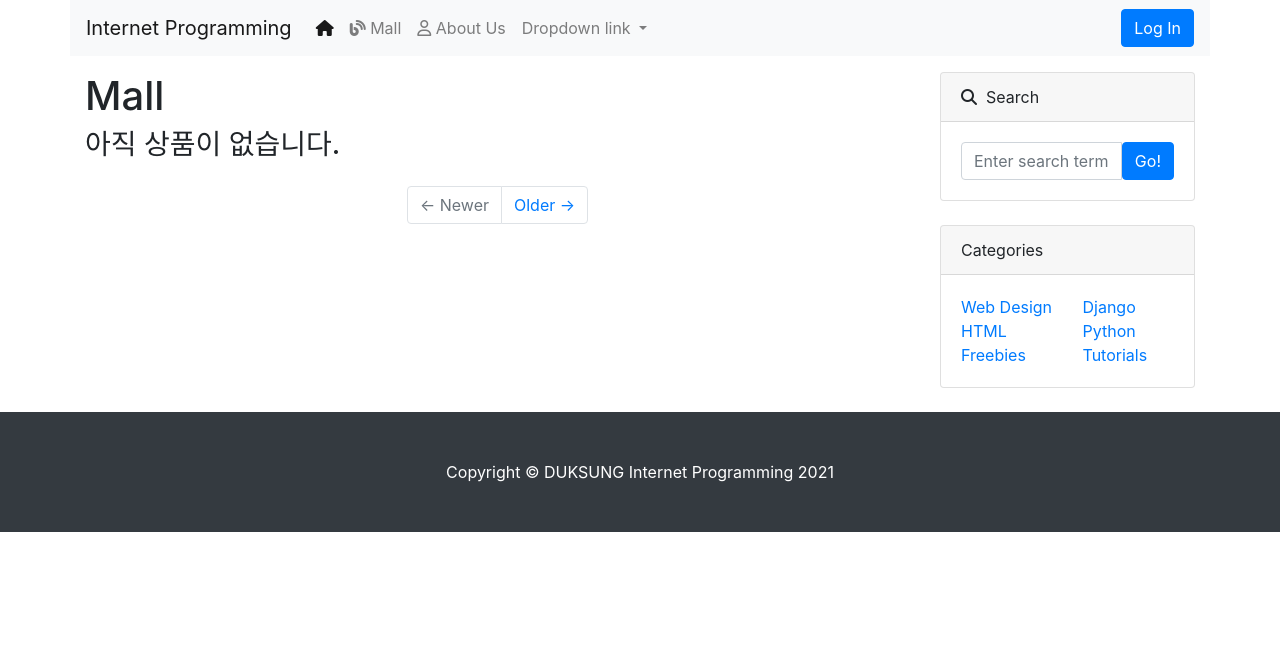
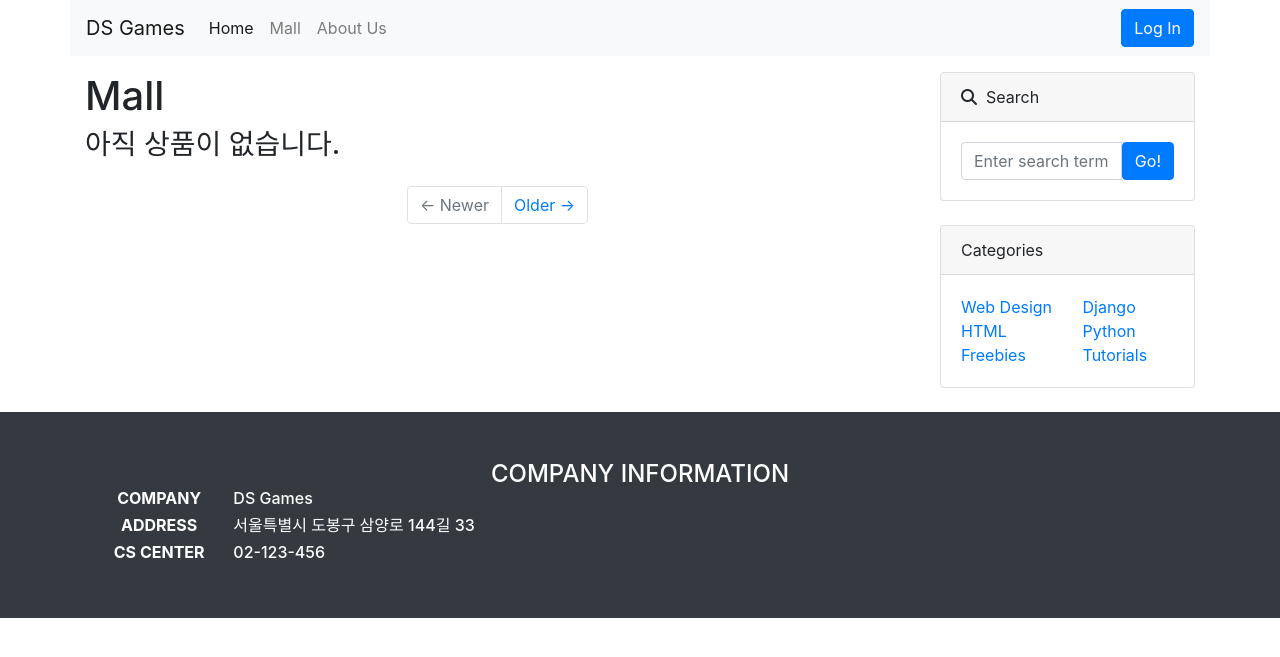
Before and after one commit to jayy118/ip_project, a Django app: page /mall/ in a window 1280 px wide. Shown: the top 657 px of the page. Run offline with Django 3.2, Linux system fonts and the light colour scheme; data that the repository does not hold is empty; some libraries are stand-ins or nearby versions.

Commit message:
내비게이션 바와 푸터 모듈화하기

```diff
--- a/mall/templates/mall/base.html
+++ b/mall/templates/mall/base.html
@@ -5,71 +5,10 @@
     <title>{% block head_title %}Mall{% endblock %}</title>
     <link href="{% static 'mall/bootstrap/bootstrap.min.css' %}" rel="stylesheet" type="text/css" media="screen">
     <script src="https://kit.fontawesome.com/6b90979e00.js" crossorigin="anonymous"></script>
-    </script>
 </head>
 <body>
- <nav class="navbar navbar-expand-lg navbar-light bg-light container">
-        <a class="navbar-brand" href="#">Internet Programming</a>
-        <button class="navbar-toggler" type="button" data-toggle="collapse" data-target="#navbarNavDropdown" aria-controls="navbarNavDropdown" aria-expanded="false" aria-label="Toggle navigation">
-          <span class="navbar-toggler-icon"></span>
-        </button>
-        <div class="collapse navbar-collapse" id="navbarNavDropdown">
-          <ul class="navbar-nav">
-            <li class="nav-item active">
-              <a class="nav-link" href="./index.html"><i class="fas fa-home"></i><span class="sr-only">(current)</span></a>
-            </li>
-            <li class="nav-item">
-              <a class="nav-link" href="./product_list.html"><i class="fas fa-blog"></i> Mall</a>
-            </li>
-            <li class="nav-item">
-              <a class="nav-link" href="./about_us.html"><i class="far fa-user"></i> About Us</a>
-            </li>
-            <li class="nav-item dropdown">
-              <a class="nav-link dropdown-toggle" href="#" id="navbarDropdownMenuLink" role="button" data-toggle="dropdown" aria-haspopup="true" aria-expanded="false">
-                Dropdown link
-              </a>
-              <div class="dropdown-menu" aria-labelledby="navbarDropdownMenuLink">
-                <a class="dropdown-item" href="#">Action</a>
-                <a class="dropdown-item" href="#">Another action</a>
-                <a class="dropdown-item" href="#">Something else here</a>
-              </div>
-            </li>
-          </ul>
-          <ul class="navbar-nav ml-auto">
-            <li class="nav-item">
-              <button type="button" class="btn btn-primary" data-toggle="modal" data-target="#loginModal">
-                Log In
-              </button>
-            </li>
-          </ul>
-        </div>
-      </nav>
-      <div class="modal fade" id="loginModal" tabindex="-1" aria-labelledby="loginModalLabel" aria-hidden="true">
-        <div class="modal-dialog">
-          <div class="modal-content">
-            <div class="modal-header">
-              <h5 class="modal-title" id="loginModalLabel"><i class="fas fa-sign-in-alt"></i> &nbsp;&nbsp;Log In</h5>
-              <button type="button" class="close" data-dismiss="modal" aria-label="Close">
-                <span aria-hidden="true">&times;</span>
-              </button>
-            </div>
-            <div class="modal-body">
-              <div class="row">
-                <div class="col-md-6">
-                  <button type="button" class="btn btn-outline-dark btn-block btn-sm"><i class="fab fa-google"></i> &nbsp;&nbsp;Log in with Google</button>
-                  <button type="button" class="btn btn-outline-dark btn-block btn-sm"><i class="far fa-envelope"></i> &nbsp;&nbsp;Log in with E-mail</button>
-                </div>
-                <div class="col-md-6">
-                  <button type="button" class="btn btn-outline-dark btn-block btn-sm"><i class="far fa-envelope"></i> &nbsp;&nbsp;Sign Up with E-mail</button>
-                </div>
-              </div>
-            </div>
-            <div class="modal-footer">
-              <button type="button" class="btn btn-secondary" data-dismiss="modal">Close</button>
-            </div>
-          </div>
-        </div>
-      </div>
+
+{% include 'mall/navbar.html' %}
 
   <div class="container mt-3">
     <div class="row">
@@ -117,9 +56,7 @@
   </div>
 
   <!-- Footer-->
-  <footer class="py-5 bg-dark">
-    <div class="container"><p class="m-0 text-center text-white">Copyright &copy; DUKSUNG Internet Programming 2021</p></div>
-  </footer>
+  {% include 'mall/footer.html' %}
 
 <script src="https://code.jquery.com/jquery-3.5.1.slim.min.js" integrity="sha384-DfXdz2htPH0lsSSs5nCTpuj/zy4C+OGpamoFVy38MVBnE+IbbVYUew+OrCXaRkfj" crossorigin="anonymous"></script>
 <script src="https://cdn.jsdelivr.net/npm/popper.js@1.16.1/dist/umd/popper.min.js" integrity="sha384-9/reFTGAW83EW2RDu2S0VKaIzap3H66lZH81PoYlFhbGU+6BZp6G7niu735Sk7lN" crossorigin="anonymous"></script>
--- /dev/null
+++ b/mall/templates/mall/footer.html
@@ -0,0 +1,25 @@
+<footer class="py-5 bg-dark">
+    <div class="container">
+      <p class="m-0 h4 text-center text-white">COMPANY INFORMATION</p>
+
+      <p class="m-0 text-center text-white"></p>
+        <div class="row text-center">
+        <div class="col-5 align-self-center">
+            <dl class="row m-0 h6 text-center text-white">
+                <dt class="col-4">COMPANY</dt>
+                <dd class>DS Games</dd>
+            </dl>
+            <dl class="row m-0 h6 text-center text-white">
+                <dt class="col-4">ADDRESS</dt>
+                <dd class>서울특별시 도봉구 삼양로 144길 33</dd>
+            </dl>
+            <dl class="row m-0 h6 text-center text-white">
+                <dt class="col-4">CS CENTER</dt>
+                <dd class>02-123-456</dd>
+            </dl>
+        </div>
+        </div>
+    </div>
+
+
+</footer>
--- /dev/null
+++ b/mall/templates/mall/navbar.html
@@ -0,0 +1,63 @@
+<!DOCTYPE html>
+<html>
+{% load static %}
+<head>
+  <title>{% block head_title %}Mall{% endblock %}</title>
+  <link href="{% static 'mall/bootstrap/bootstrap.min.css' %}" rel="stylesheet" type="text/css" media="screen">
+  <script src="https://kit.fontawesome.com/6b90979e00.js" crossorigin="anonymous"></script>
+</head>
+<body>
+ <nav class="navbar navbar-expand-lg navbar-light bg-light container">
+   <a class="navbar-brand" href="/">DS Games</a>
+   <button class="navbar-toggler" type="button" data-toggle="collapse" data-target="#navbarNavDropdown" aria-controls="navbarNavDropdown" aria-expanded="false" aria-label="Toggle navigation">
+     <span class="navbar-toggler-icon"></span>
+   </button>
+   <div class="collapse navbar-collapse" id="navbarNavDropdown">
+     <ul class="navbar-nav">
+       <li class="nav-item active">
+         <a class="nav-link" href="/">Home</a>
+       </li>
+       <li class="nav-item">
+         <a class="nav-link" href="/mall/">Mall</a>
+       </li>
+       <li class="nav-item">
+         <a class="nav-link" href="/about_us/">About Us</a>
+       </li>
+     </ul>
+     <ul class="navbar-nav ml-auto">
+       <li class="nav-item">
+         <button type="button" class="btn btn-primary" data-toggle="modal" data-target="#loginModal">
+           Log In
+         </button>
+       </li>
+     </ul>
+   </div>
+ </nav>
+<div class="modal fade" id="loginModal" tabindex="-1" aria-labelledby="loginModalLabel" aria-hidden="true">
+        <div class="modal-dialog">
+          <div class="modal-content">
+            <div class="modal-header">
+              <h5 class="modal-title" id="loginModalLabel"><i class="fas fa-sign-in-alt"></i> &nbsp;&nbsp;Log In</h5>
+              <button type="button" class="close" data-dismiss="modal" aria-label="Close">
+                <span aria-hidden="true">&times;</span>
+              </button>
+            </div>
+            <div class="modal-body">
+              <div class="row">
+                <div class="col-md-6">
+                  <button type="button" class="btn btn-outline-dark btn-block btn-sm"><i class="fab fa-google"></i> &nbsp;&nbsp;Log in with Google</button>
+                  <button type="button" class="btn btn-outline-dark btn-block btn-sm"><i class="far fa-envelope"></i> &nbsp;&nbsp;Log in with E-mail</button>
+                </div>
+                <div class="col-md-6">
+                  <button type="button" class="btn btn-outline-dark btn-block btn-sm"><i class="far fa-envelope"></i> &nbsp;&nbsp;Sign Up with E-mail</button>
+                </div>
+              </div>
+            </div>
+            <div class="modal-footer">
+              <button type="button" class="btn btn-secondary" data-dismiss="modal">Close</button>
+            </div>
+          </div>
+        </div>
+      </div>
+</body>
+</html>
```
Also changed, not shown: mall/tests.py (+19 -7 lines).
